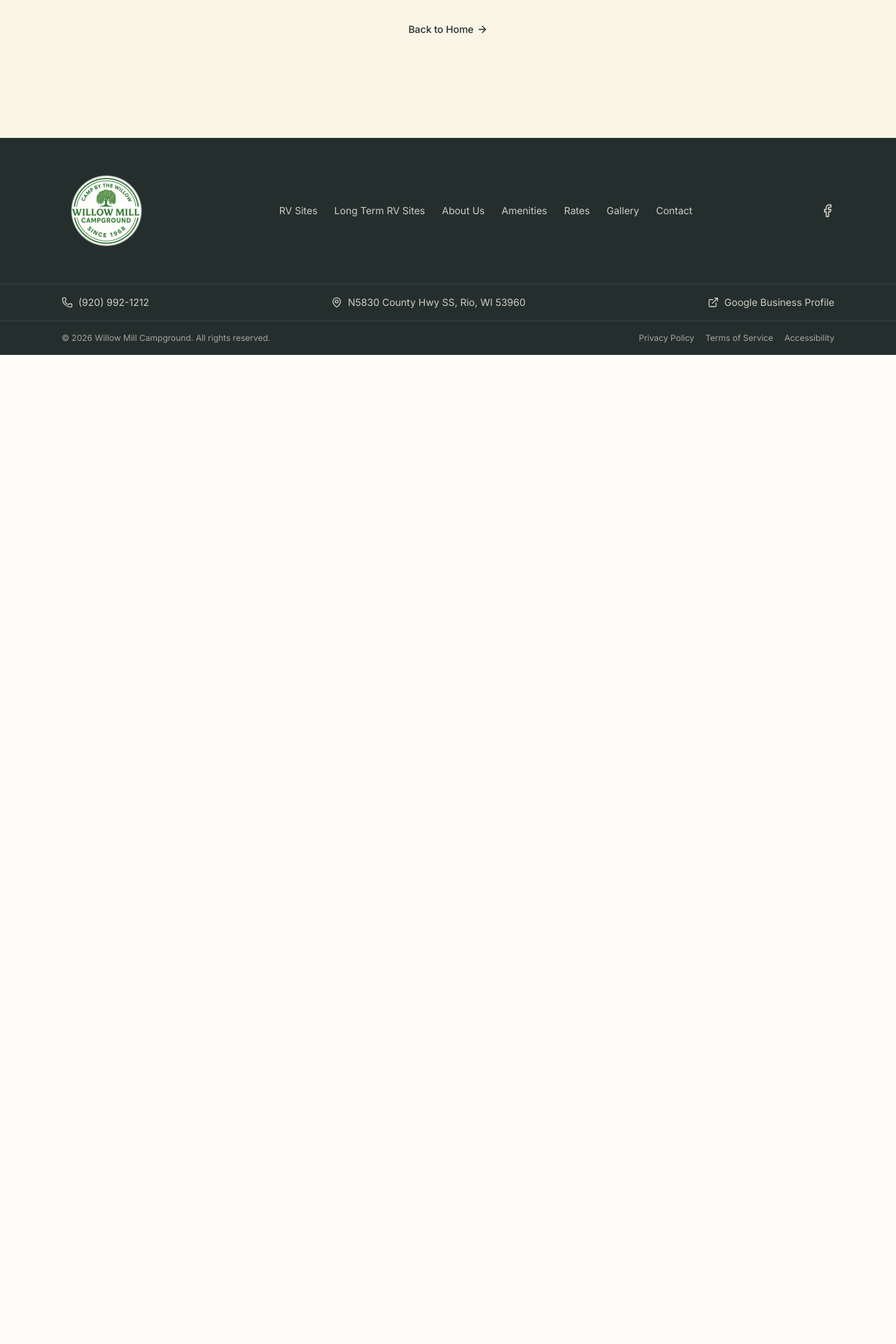
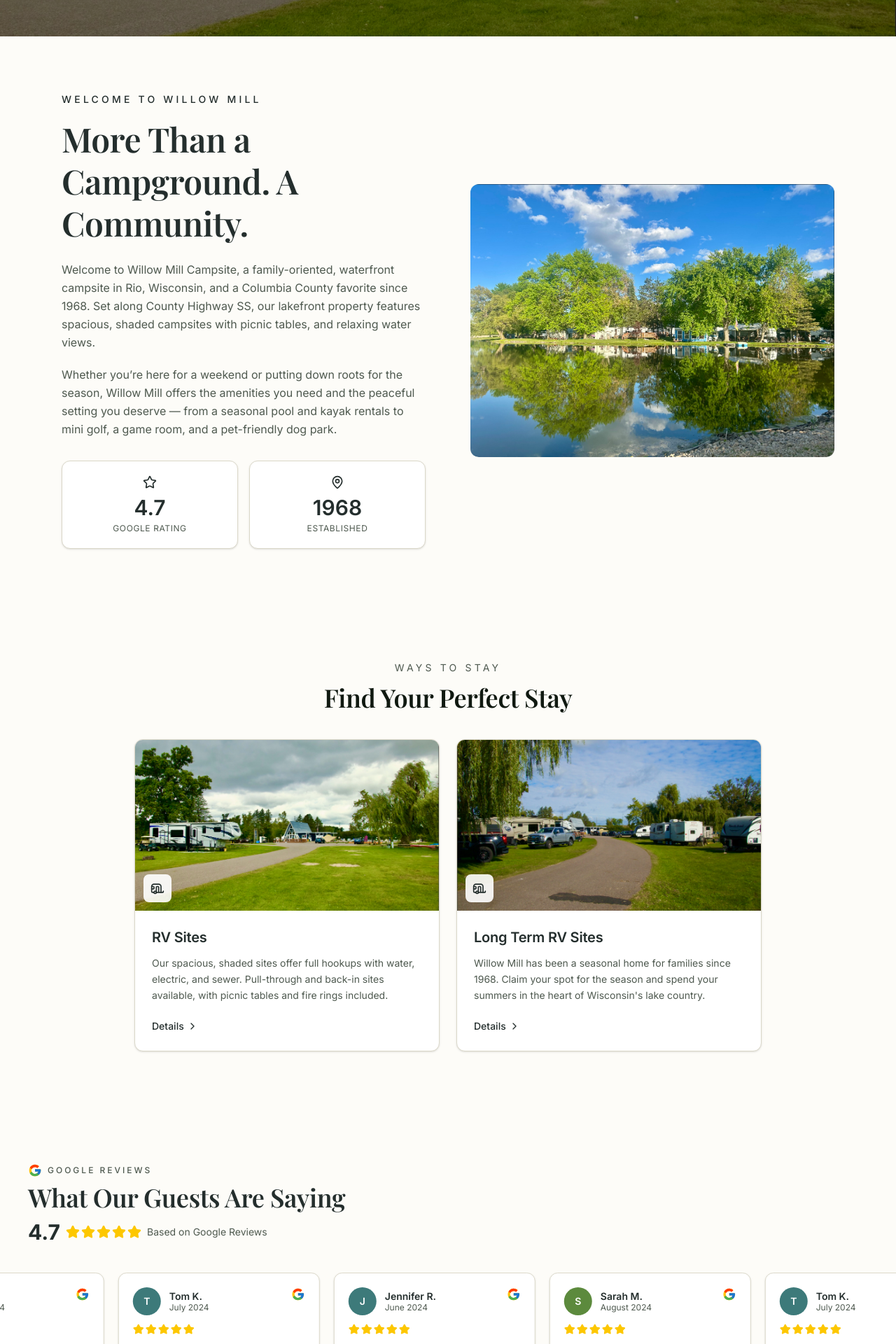
Before and after one commit to JiaheLi0604/Willow-Mill-Campground, a Next.js app: page /about in a window 1280 px wide. Shown: the part 620-2540 px from the top of the page at 70% size. Before the commit the page ends 1127 px from the top, so only its background shows below. Built offline with nearby package versions, Linux system fonts and the light colour scheme; no server answers; a web font is replaced by a local one.

Commit message:
Update office hours: closed Mon-Tue

```diff
--- a/app/about/page.tsx
+++ b/app/about/page.tsx
@@ -2,14 +2,12 @@ import type { Metadata } from "next";
 import { Layout, PageHero } from "@/components/Layout";
 import { Star, MapPin } from "lucide-react";
 import { WaysToStayGrid } from "@/components/accommodations/WaysToStayGrid";
-import { ReviewsCardMarquee } from "@/components/home/ReviewsCardMarquee";
+import { ReviewsCardMarquee, type StaticReview } from "@/components/home/ReviewsCardMarquee";
 import { GoogleIcon } from "@/components/home/GoogleIcon";
-import { ComingSoon } from "@/components/ComingSoon";
+import { getGoogleReviews } from "@/lib/google-reviews";
 
-const SHOW_COMING_SOON = true;
-
-const heroImg = "/images/park-hero.jpg";
-const parkPhoto = "/images/view.jpg";
+const heroImg = "/images/rv-office-row.jpg";
+const parkPhoto = "/images/pond-reflection.jpg";
 
 export const metadata: Metadata = {
   title: "About Us — Willow Mill Campground",
@@ -17,7 +15,8 @@ export const metadata: Metadata = {
     "Willow Mill Campground — a family-owned campground in Rio, WI welcoming campers since 1968.",
 };
 
-const reviews = [
+// Fallback reviews shown only if the live Google Reviews fetch returns nothing
+const fallbackReviews: StaticReview[] = [
   {
     author: "Sarah M.",
     rating: 5,
@@ -27,7 +26,7 @@ const reviews = [
   {
     author: "Tom K.",
     rating: 5,
-    text: "Great campground with a wonderful community feel. Full hookups worked perfectly, and the location is ideal — close to Wisconsin Dells and Devil's Lake State Park.",
+    text: "Great campground with a wonderful community feel. Full hookups worked perfectly, and the location is ideal — close to Wisconsin Dells.",
     date: "July 2024",
   },
   {
@@ -36,34 +35,22 @@ const reviews = [
     text: "Clean facilities, beautiful shade trees, and incredibly helpful staff. We stayed for a week and wish we could have stayed longer. Highly recommend Willow Mill!",
     date: "June 2024",
   },
-  {
-    author: "Mike D.",
-    rating: 5,
-    text: "Perfect spot for a Wisconsin Dells trip. The sites are big enough for our 40-foot rig and the full hookups are reliable. We'll definitely be back next season.",
-    date: "September 2024",
-  },
-  {
-    author: "Linda P.",
-    rating: 5,
-    text: "Willow Mill has been our summer home for three years now. The community here is wonderful — it's more like a neighborhood than a campground. Can't imagine going anywhere else.",
-    date: "August 2024",
-  },
-  {
-    author: "David W.",
-    rating: 5,
-    text: "Stayed for two weeks while working in the area. Everything was clean, quiet, and well-managed. The location between Madison and Wisconsin Dells couldn't be more convenient.",
-    date: "May 2024",
-  },
 ];
 
-export default function About() {
-  if (SHOW_COMING_SOON) {
-    return (
-      <Layout>
-        <ComingSoon title="About Us" />
-      </Layout>
-    );
-  }
+export default async function About() {
+  const reviews = await getGoogleReviews();
+
+  const ratingValue = reviews.total > 0 ? reviews.rating.toFixed(1) : "4.7";
+  const reviewCards: StaticReview[] =
+    reviews.reviews.length > 0
+      ? reviews.reviews.map((r) => ({
+          author: r.author,
+          rating: r.rating,
+          text: r.text,
+          date: r.relativeTime || "",
+        }))
+      : fallbackReviews;
+
   return (
     <Layout>
       <PageHero title="Our Story" subtitle="About Us" image={heroImg} />
@@ -79,23 +66,22 @@ export default function About() {
               More Than a Campground. A Community.
             </h2>
             <p className="text-[var(--muted-foreground)] leading-relaxed mb-5">
-              Willow Mill Campground has been welcoming campers to Rio,
-              Wisconsin since 1968. Set on 120 acres that were once home to a
-              water-powered flour mill, our family-owned park along the
-              Jennings Trout Stream is a quiet, waterfront retreat with a
-              spring-fed lake, mature trees, spacious sites, and a community of
-              guests who return year after year.
+              Welcome to Willow Mill Campsite, a family-oriented, waterfront
+              campsite in Rio, Wisconsin, and a Columbia County favorite since
+              1968. Set along County Highway SS, our lakefront property
+              features spacious, shaded campsites with picnic tables, and
+              relaxing water views.
             </p>
             <p className="text-[var(--muted-foreground)] leading-relaxed mb-8">
               Whether you&rsquo;re here for a weekend or putting down roots for
               the season, Willow Mill offers the amenities you need and the
-              peaceful setting you deserve. We&rsquo;ve spent more than 55 years
-              making sure every guest feels at home in Columbia County.
+              peaceful setting you deserve — from a seasonal pool and kayak
+              rentals to mini golf, a game room, and a pet-friendly dog park.
             </p>
             <div className="grid grid-cols-2 gap-4">
               <div className="rounded-xl border border-[var(--border)] bg-white p-5 text-center shadow-sm">
                 <Star className="h-5 w-5 text-[var(--forest-deep)] mx-auto mb-2" />
-                <p className="text-3xl font-semibold text-[var(--forest-deep)]">4.7</p>
+                <p className="text-3xl font-semibold text-[var(--forest-deep)]">{ratingValue}</p>
                 <p className="text-xs uppercase tracking-wider text-[var(--muted-foreground)] mt-1">
                   Google Rating
                 </p>
@@ -137,17 +123,19 @@ export default function About() {
             What Our Guests Are Saying
           </h2>
           <div className="flex items-center gap-2">
-            <span className="text-3xl font-bold text-[var(--forest-deep)]">4.7</span>
+            <span className="text-3xl font-bold text-[var(--forest-deep)]">{ratingValue}</span>
             <div className="flex items-center gap-0.5">
               {[1, 2, 3, 4, 5].map((i) => (
                 <Star key={i} className="h-5 w-5 fill-yellow-400 text-yellow-400" />
               ))}
             </div>
-            <span className="text-sm text-[var(--muted-foreground)]">Based on Google Reviews</span>
+            <span className="text-sm text-[var(--muted-foreground)]">
+              {reviews.total > 0 ? `Based on ${reviews.total} Google Reviews` : "Based on Google Reviews"}
+            </span>
           </div>
         </div>
 
-        <ReviewsCardMarquee reviews={reviews} />
+        <ReviewsCardMarquee reviews={reviewCards} />
       </section>
 
       {/* CTA */}
--- a/app/contact/page.tsx
+++ b/app/contact/page.tsx
@@ -148,7 +148,8 @@ export default function Contact() {
               </span>
             </div>
             <div className="text-[var(--forest-deep)]" style={{ fontSize: "16px" }}>
-              <p className="font-semibold">Mon–Thu: 10am–7pm</p>
+              <p className="font-semibold">Mon–Tue: Closed</p>
+              <p className="font-semibold">Wed–Thu: 10am–7pm</p>
               <p className="font-semibold">Fri–Sun: 8am–8pm</p>
             </div>
           </div>
--- a/components/accommodations/WaysToStayGrid.tsx
+++ b/components/accommodations/WaysToStayGrid.tsx
@@ -1,8 +1,8 @@
 import Link from "next/link";
 import { ChevronRight, Caravan } from "lucide-react";
 
-const rvsite = "/images/rvsite.jpg";
-const longTerm = "/images/rv-site-new.jpg";
+const rvsite = "/images/rv-office-row.jpg";
+const longTerm = "/images/rv-lane.jpg";
 
 const cards = [
   {
```
